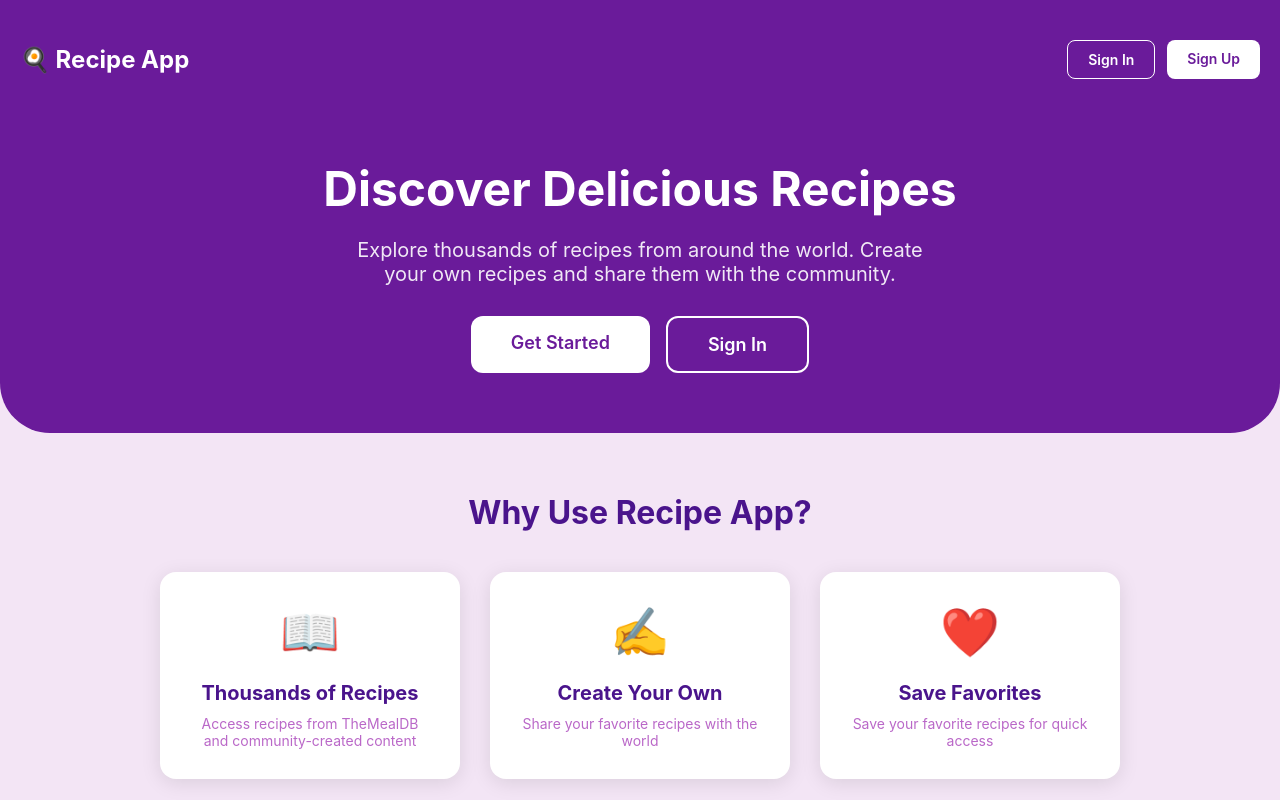
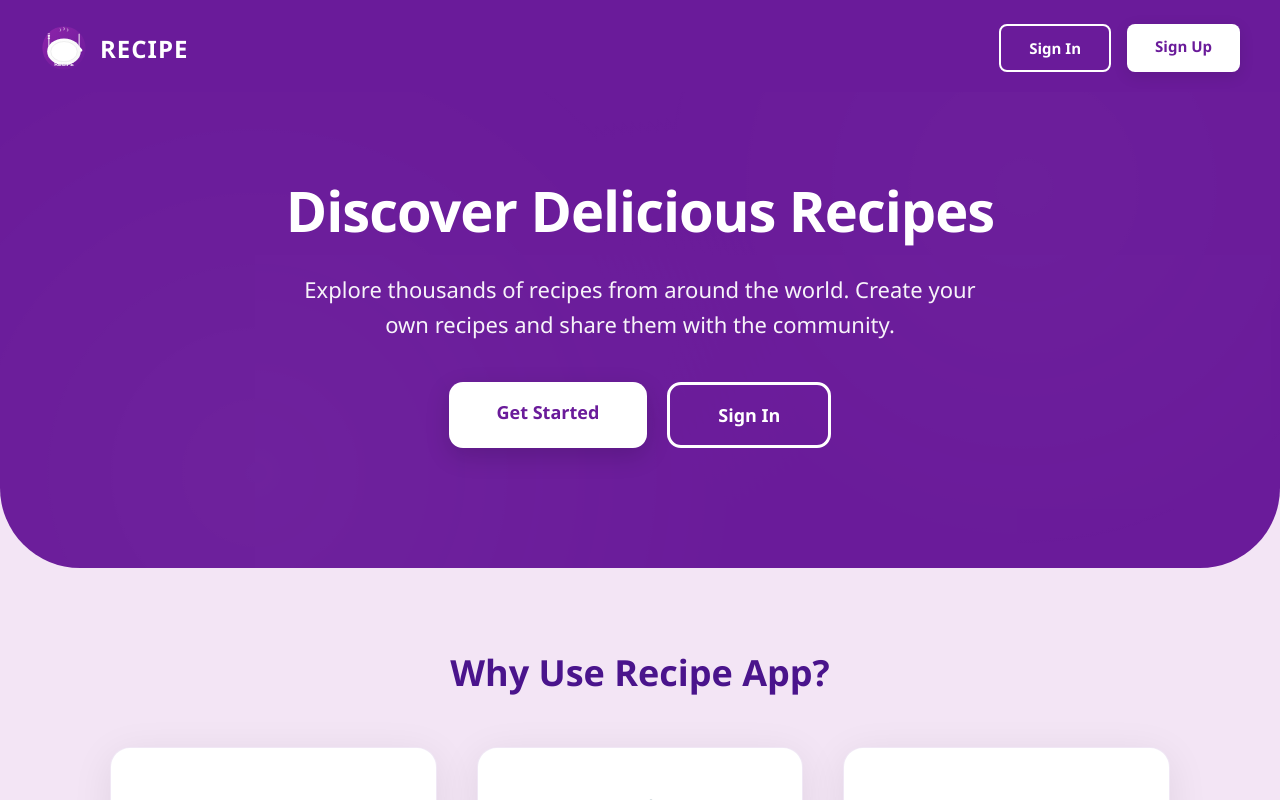
Before and after one commit to davyken/dav_recipes, a React (Create React App) app in the folder web/: page / in a window 1280 px wide. Shown: the top 800 px of the page. Built offline with nearby package versions, Linux system fonts and the light colour scheme; no server answers; the HTML template or start-up script is replaced by a standard one.

Commit message:
fixed deployment issues and added fav icon

```diff
--- a/web/public/index.html
+++ b/web/public/index.html
@@ -2,29 +2,16 @@
 <html lang="en">
   <head>
     <meta charset="utf-8" />
-    <link rel="icon" href="%PUBLIC_URL%/favicon.ico" />
+    <link rel="icon" type="image/svg+xml" href="%PUBLIC_URL%/favicon.svg" />
     <meta name="viewport" content="width=device-width, initial-scale=1" />
-    <meta name="theme-color" content="#000000" />
+    <meta name="theme-color" content="#6A1B9A" />
     <meta
       name="description"
-      content="Web site created using create-react-app"
+      content="Discover, share, and save delicious recipes from around the world"
     />
-    <link rel="apple-touch-icon" href="%PUBLIC_URL%/logo192.png" />
-    <!--
-      manifest.json provides metadata used when your web app is installed on a
-      user's mobile device or desktop. See https://developers.google.com/web/fundamentals/web-app-manifest/
-    -->
+    <link rel="apple-touch-icon" href="%PUBLIC_URL%/logo.svg" />
     <link rel="manifest" href="%PUBLIC_URL%/manifest.json" />
-    <!--
-      Notice the use of %PUBLIC_URL% in the tags above.
-      It will be replaced with the URL of the `public` folder during the build.
-      Only files inside the `public` folder can be referenced from the HTML.
-
-      Unlike "/favicon.ico" or "favicon.ico", "%PUBLIC_URL%/favicon.ico" will
-      work correctly both with client-side routing and a non-root public URL.
-      Learn how to configure a non-root public URL by running `npm run build`.
-    -->
-    <title>React App</title>
+    <title>Recipe App - Discover Delicious Recipes</title>
   </head>
   <body>
     <noscript>You need to enable JavaScript to run this app.</noscript>
--- a/web/src/pages/Landing.jsx
+++ b/web/src/pages/Landing.jsx
@@ -8,176 +8,220 @@ const landingStyles = {
   container: {
     minHeight: "100vh",
     backgroundColor: COLORS.background,
+    fontFamily: "'Segoe UI', 'Roboto', 'Helvetica Neue', Arial, sans-serif",
   },
   header: {
     backgroundColor: COLORS.primary,
-    padding: "20px",
-    paddingTop: "40px",
+    padding: "20px 40px",
+    paddingTop: "24px",
     display: "flex",
     alignItems: "center",
     justifyContent: "space-between",
+    boxShadow: "0 2px 20px rgba(106, 27, 154, 0.2)",
   },
-  logo: {
+  logoContainer: {
+    display: "flex",
+    alignItems: "center",
+    gap: "12px",
+  },
+  logoImage: {
+    width: "48px",
+    height: "48px",
+  },
+  logoText: {
     fontSize: "24px",
     fontWeight: "bold",
     color: COLORS.white,
+    letterSpacing: "1px",
   },
   authButtons: {
     display: "flex",
-    gap: "12px",
+    gap: "16px",
   },
   signInButton: {
-    padding: "10px 20px",
+    padding: "12px 28px",
     borderRadius: "8px",
-    border: `1px solid ${COLORS.white}`,
+    border: `2px solid ${COLORS.white}`,
     backgroundColor: "transparent",
     color: COLORS.white,
     cursor: "pointer",
-    fontSize: "14px",
+    fontSize: "15px",
     fontWeight: "600",
     textDecoration: "none",
     display: "inline-block",
+    transition: "all 0.3s ease",
   },
   signUpButton: {
-    padding: "10px 20px",
+    padding: "12px 28px",
     borderRadius: "8px",
     border: "none",
     backgroundColor: COLORS.white,
     color: COLORS.primary,
     cursor: "pointer",
-    fontSize: "14px",
+    fontSize: "15px",
     fontWeight: "600",
     textDecoration: "none",
     display: "inline-block",
+    transition: "all 0.3s ease",
+    boxShadow: "0 4px 15px rgba(0,0,0,0.1)",
   },
   heroSection: {
     backgroundColor: COLORS.primary,
-    padding: "60px 20px",
+    padding: "80px 20px 120px",
     textAlign: "center",
-    borderBottomLeftRadius: "50px",
-    borderBottomRightRadius: "50px",
+    borderBottomLeftRadius: "80px",
+    borderBottomRightRadius: "80px",
+    position: "relative",
+    overflow: "hidden",
+  },
+  heroPattern: {
+    position: "absolute",
+    top: 0,
+    left: 0,
+    right: 0,
+    bottom: 0,
+    opacity: 0.1,
+    backgroundImage: "radial-gradient(circle at 20% 80%, rgba(255,255,255,0.3) 0%, transparent 50%), radial-gradient(circle at 80% 20%, rgba(255,255,255,0.2) 0%, transparent 40%)",
   },
   heroTitle: {
-    fontSize: "48px",
-    fontWeight: "bold",
+    fontSize: "56px",
+    fontWeight: "800",
     color: COLORS.white,
-    marginBottom: "20px",
+    marginBottom: "24px",
+    letterSpacing: "-1px",
+    position: "relative",
   },
   heroSubtitle: {
-    fontSize: "20px",
+    fontSize: "22px",
     color: COLORS.white,
-    opacity: 0.9,
-    maxWidth: "600px",
-    margin: "0 auto 30px",
+    opacity: 0.95,
+    maxWidth: "700px",
+    margin: "0 auto 40px",
+    lineHeight: "1.6",
+    position: "relative",
   },
   ctaButtons: {
     display: "flex",
-    gap: "16px",
+    gap: "20px",
     justifyContent: "center",
+    position: "relative",
   },
   ctaPrimary: {
-    padding: "16px 40px",
-    borderRadius: "12px",
+    padding: "18px 48px",
+    borderRadius: "14px",
     border: "none",
     backgroundColor: COLORS.white,
     color: COLORS.primary,
     cursor: "pointer",
     fontSize: "18px",
-    fontWeight: "600",
+    fontWeight: "700",
     textDecoration: "none",
     display: "inline-block",
+    transition: "all 0.3s ease",
+    boxShadow: "0 8px 25px rgba(0,0,0,0.15)",
   },
   ctaSecondary: {
-    padding: "16px 40px",
-    borderRadius: "12px",
-    border: `2px solid ${COLORS.white}`,
+    padding: "18px 48px",
+    borderRadius: "14px",
+    border: `3px solid ${COLORS.white}`,
     backgroundColor: "transparent",
     color: COLORS.white,
     cursor: "pointer",
     fontSize: "18px",
-    fontWeight: "600",
+    fontWeight: "700",
     textDecoration: "none",
     display: "inline-block",
+    transition: "all 0.3s ease",
   },
   featuresSection: {
-    padding: "60px 20px",
-    maxWidth: "1000px",
+    padding: "80px 20px",
+    maxWidth: "1100px",
     margin: "0 auto",
   },
   sectionTitle: {
-    fontSize: "32px",
-    fontWeight: "bold",
+    fontSize: "36px",
+    fontWeight: "700",
     color: COLORS.text,
     textAlign: "center",
-    marginBottom: "40px",
+    marginBottom: "50px",
   },
   featuresGrid: {
     display: "grid",
-    gridTemplateColumns: "repeat(auto-fit, minmax(250px, 1fr))",
-    gap: "30px",
+    gridTemplateColumns: "repeat(auto-fit, minmax(280px, 1fr))",
+    gap: "40px",
   },
   featureCard: {
     backgroundColor: COLORS.white,
-    borderRadius: "16px",
-    padding: "30px",
+    borderRadius: "20px",
+    padding: "40px 30px",
     textAlign: "center",
-    boxShadow: "0 4px 20px rgba(0,0,0,0.1)",
+    boxShadow: "0 8px 40px rgba(0,0,0,0.08)",
+    transition: "all 0.3s ease",
+    border: "1px solid rgba(106, 27, 154, 0.1)",
   },
   featureIcon: {
-    fontSize: "48px",
-    marginBottom: "20px",
+    fontSize: "56px",
+    marginBottom: "24px",
+    display: "block",
   },
   featureTitle: {
-    fontSize: "20px",
-    fontWeight: "bold",
+    fontSize: "22px",
+    fontWeight: "700",
     color: COLORS.text,
-    marginBottom: "10px",
+    marginBottom: "14px",
   },
   featureText: {
-    fontSize: "14px",
+    fontSize: "15px",
     color: COLORS.textLight,
+    lineHeight: "1.7",
   },
   recipesSection: {
-    padding: "60px 20px",
+    padding: "80px 20px",
     backgroundColor: COLORS.white,
   },
   recipesGrid: {
     display: "grid",
-    gridTemplateColumns: "repeat(auto-fill, minmax(250px, 1fr))",
-    gap: "20px",
-    maxWidth: "1000px",
+    gridTemplateColumns: "repeat(auto-fill, minmax(280px, 1fr))",
+    gap: "30px",
+    maxWidth: "1100px",
     margin: "0 auto",
   },
   recipeCard: {
-    borderRadius: "16px",
+    borderRadius: "20px",
     overflow: "hidden",
-    boxShadow: "0 4px 15px rgba(0,0,0,0.1)",
+    boxShadow: "0 8px 30px rgba(0,0,0,0.1)",
     cursor: "pointer",
-    transition: "transform 0.2s",
+    transition: "all 0.3s ease",
+    backgroundColor: COLORS.white,
   },
   recipeImage: {
     width: "100%",
-    height: "200px",
+    height: "220px",
     objectFit: "cover",
   },
   recipeContent: {
-    padding: "15px",
+    padding: "20px",
   },
   recipeTitle: {
-    fontSize: "16px",
-    fontWeight: "bold",
+    fontSize: "17px",
+    fontWeight: "700",
     color: COLORS.text,
+    marginBottom: "8px",
   },
   recipeCategory: {
-    fontSize: "12px",
+    fontSize: "13px",
     color: COLORS.textLight,
-    marginTop: "5px",
+    fontWeight: "500",
   },
   footer: {
     backgroundColor: COLORS.primary,
-    padding: "40px 20px",
+    padding: "50px 20px",
     textAlign: "center",
     color: COLORS.white,
+  },
+  footerText: {
+    fontSize: "15px",
+    opacity: 0.9,
   },
 };
 
@@ -215,7 +259,14 @@ const LandingPage = () => {
     <div style={landingStyles.container}>
       {/* Header */}
       <header style={landingStyles.header}>
-        <div style={landingStyles.logo}>🍳 Recipe App</div>
+        <div style={landingStyles.logoContainer}>
+          <img
+            src="/logo.svg"
+            alt="Recipe App Logo"
+            style={landingStyles.logoImage}
+          />
+          <span style={landingStyles.logoText}>RECIPE</span>
+        </div>
         <div style={landingStyles.authButtons}>
           <Link to="/sign-in" style={landingStyles.signInButton}>Sign In</Link>
           <Link to="/sign-up" style={landingStyles.signUpButton}>Sign Up</Link>
@@ -224,6 +275,7 @@ const LandingPage = () => {
 
       {/* Hero Section */}
       <section style={landingStyles.heroSection}>
+        <div style={landingStyles.heroPattern}></div>
         <h1 style={landingStyles.heroTitle}>Discover Delicious Recipes</h1>
         <p style={landingStyles.heroSubtitle}>
           Explore thousands of recipes from around the world. Create your own recipes and share them with the community.
@@ -292,7 +344,7 @@ const LandingPage = () => {
 
       {/* Footer */}
       <footer style={landingStyles.footer}>
-        <p>© 2024 Recipe App. All rights reserved.</p>
+        <p style={landingStyles.footerText}>© 2026 Recipe App. All rights reserved.</p>
       </footer>
     </div>
   );
--- a/web/src/pages/RecipeDetail.jsx
+++ b/web/src/pages/RecipeDetail.jsx
@@ -444,7 +444,7 @@ const RecipeDetailPage = () => {
         backgroundColor: COLORS.primary,
         color: COLORS.white,
       }}>
-        <p>© 2024 Recipe App. All rights reserved.</p>
+        <p>© 2026 Recipe App. All rights reserved.</p>
       </footer>
     </div>
   );
--- a/web/src/pages/RestaurantDetail.jsx
+++ b/web/src/pages/RestaurantDetail.jsx
@@ -391,7 +391,7 @@ const RestaurantDetailPage = () => {
         color: COLORS.white,
         marginTop: '40px'
       }}>
-        <p>© 2024 Recipe App. All rights reserved.</p>
+        <p>© 2026 Recipe App. All rights reserved.</p>
       </footer>
     </div>
   );
```
Also changed, not shown: web/public/favicon.svg (added), web/public/logo.svg (added).
